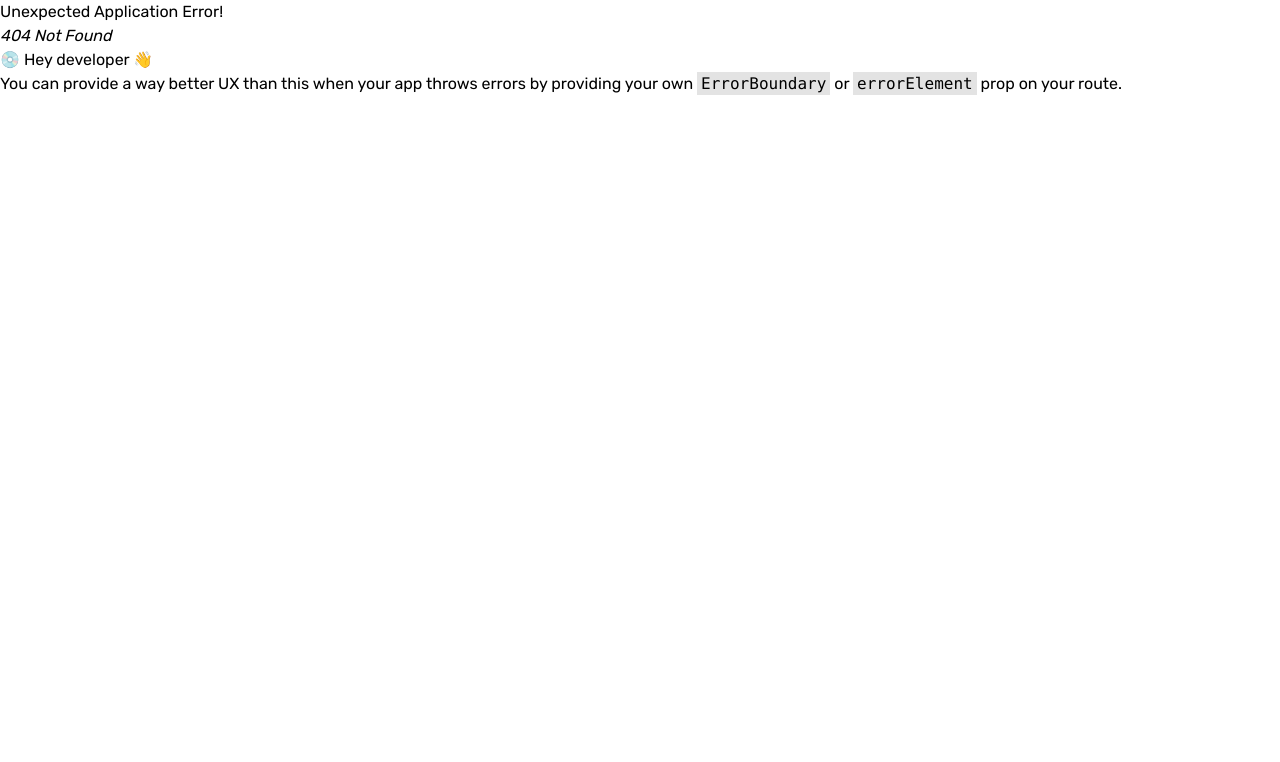
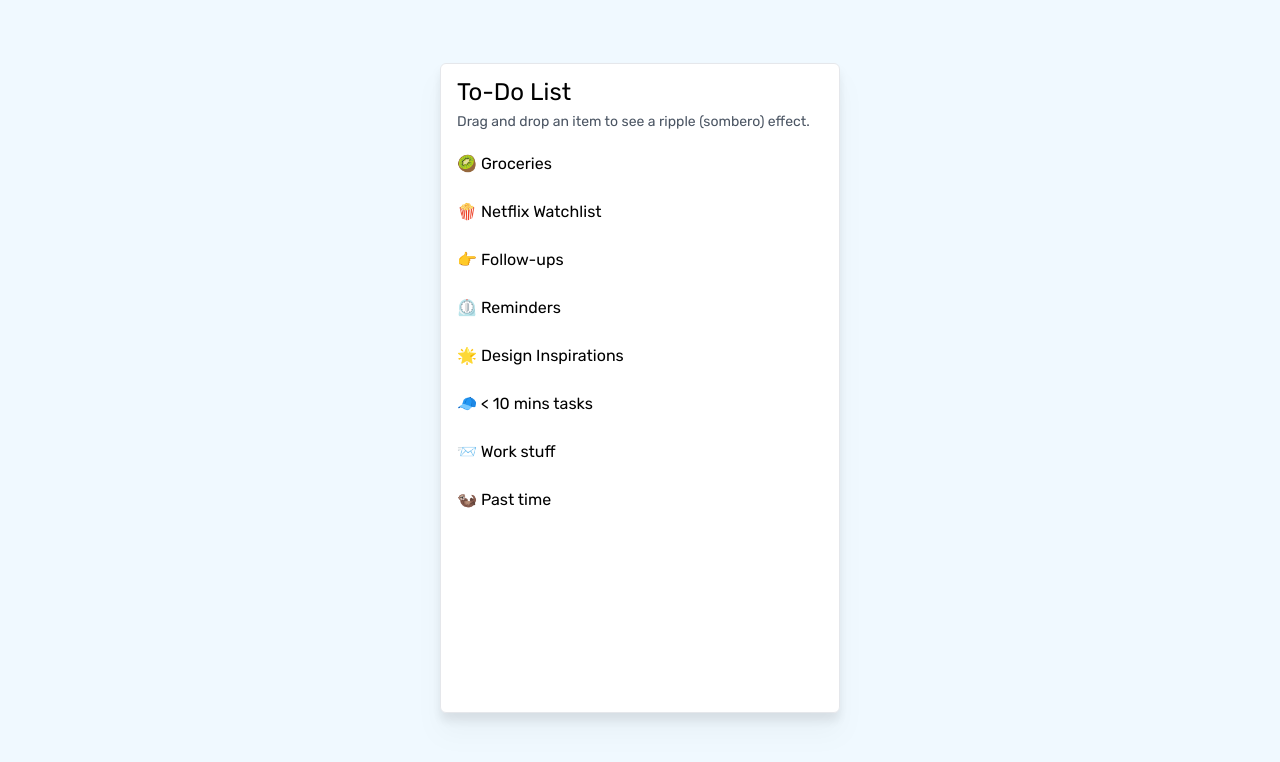
Before and after one commit to ajitid/animation-playground-with-react-spring-v9, a React (Vite) app: page /ripple-list in a window 1280 px wide. Before the commit this address had no page. Shown: the top 762 px of the page. Built offline with nearby package versions, Linux system fonts and the light colour scheme.

Commit message:
take my dinero, my sombero | prepare for adding sombero by making list draggable

```diff
--- a/src/main.tsx
+++ b/src/main.tsx
@@ -5,6 +5,7 @@ import { createBrowserRouter, RouterProvider, Link } from "react-router-dom";
 import "./main.css";
 
 import { BB10TextTransition } from "./pages/bb10-text-transition";
+import { FluidSomberoList } from "./pages/fluid-sombero-list";
 import { HtcHd2HomeDock } from "./pages/htc-hd2-home-dock";
 import { ListItemTransition } from "./pages/list-item-transition";
 import { WireAndSockets } from "./pages/wire-and-scokets";
@@ -43,6 +44,9 @@ const router = createBrowserRouter([
           <li>
             <PageLink text="A connection with a wire and sockets" link="wire-and-sockets" />
           </li>
+          <li>
+            <PageLink text="A list with ripple effect" link="ripple-list" />
+          </li>
         </ul>
       </div>
     ),
@@ -52,20 +56,20 @@ const router = createBrowserRouter([
     element: <BB10TextTransition />,
   },
   {
-    path: "list-items",
-    element: <ListItemTransition />,
+    path: "htc-hd2-home-dock",
+    element: <HtcHd2HomeDock />,
   },
   {
-    path: "htc-hd2-home-dock",
-    element: <HtcHd2HomeDock />,
+    path: "chat-bubbles",
+    element: <ListItemTransition />,
   },
   {
     path: "wire-and-sockets",
     element: <WireAndSockets />,
   },
   {
-    path: "chat-bubbles",
-    element: <ListItemTransition />,
+    path: "ripple-list",
+    element: <FluidSomberoList />,
   },
 ]);
 
--- /dev/null
+++ b/src/pages/fluid-sombero-list.tsx
@@ -0,0 +1,96 @@
+// Inspiration: https://twitter.com/jmtrivedi/status/1521190109617410048
+// Draggable list code taken from here: https://codesandbox.io/s/github/pmndrs/react-spring/tree/master/demo/src/sandboxes/draggable-list?file=/src/App.tsx:877-1033
+
+import { DefaultLayout } from "@/default-layout";
+import { clamp } from "@/uff/clamp";
+import { moveArrayItem } from "@/uff/moveArrayItem";
+import { useSprings, a, SpringConfig, SpringProps, useSpring } from "@react-spring/web";
+import { useDrag } from "@use-gesture/react";
+import { useRef } from "react";
+
+const items = [
+  "🥝 Groceries",
+  "🍿 Netflix Watchlist",
+  "👉 Follow-ups",
+  "⏲️ Reminders",
+  "🌟 Design Inspirations",
+  "🧢 < 10 mins tasks",
+  "📨 Work stuff",
+  "🦦 Past time",
+];
+
+/*
+  TODO
+  - flick anim (project/deceleration rate)
+  - better sombero https://twitter.com/_chenglou/status/1521230129019588608?s=20&t=2Jk69IYFKO6DH_sZf62-QA
+*/
+
+const ITEM_HEIGHT = 24 + /* padding */ 12 * 2;
+
+export const FluidSomberoList = () => {
+  const { bind, springs } = useDraggable(items);
+
+  return (
+    <DefaultLayout className="pb-6 grid place-items-center bg-sky-50 cursor-touch">
+      <div className="w-[400px] h-[650px] border rounded-md bg-white drop-shadow-xl py-3 px-4 overflow-hidden">
+        <h1 className="mb-1 text-2xl">To-Do List</h1>
+        <p className="mb-2 text-gray-600 text-sm">
+          Drag and drop an item to see a ripple (sombero) effect.
+        </p>
+        <ul className="relative">
+          {springs.map(({ zIndex, y, scale }, i) => {
+            return (
+              <a.li
+                {...bind(i)}
+                key={i}
+                // add backdrop opacity
+                className="py-3 select-none absolute touch-none"
+                style={{
+                  zIndex,
+                  y,
+                  scale,
+                }}
+                children={items[i]}
+              />
+            );
+          })}
+        </ul>
+      </div>
+    </DefaultLayout>
+  );
+};
+
+const updateSpring =
+  (order: number[], active = false, originalIndex = 0, curIndex = 0, y = 0) =>
+  (index: number): Parameters<typeof useSpring>[0] =>
+    active && index === originalIndex
+      ? {
+          y: curIndex * ITEM_HEIGHT + y,
+          scale: 1.1,
+          zIndex: 1,
+          immediate: (key) => key === "y" || key === "zIndex",
+        }
+      : {
+          y: order.indexOf(index) * ITEM_HEIGHT,
+          scale: 1,
+          zIndex: 0,
+          immediate: false,
+        };
+
+const useDraggable = (items: string[]) => {
+  const order = useRef(items.map((_, index) => index)); // Store indicies as a local ref, this represents the item order
+  const [springs, api] = useSprings(items.length, updateSpring(order.current)); // Create springs, each corresponds to an item, controlling its transform, scale, etc.
+  const bind = useDrag(({ args: [originalIndex], active, movement: [, y] }) => {
+    const curIndex = order.current.indexOf(originalIndex);
+    const curRow = clamp(
+      Math.round((curIndex * ITEM_HEIGHT + y) / ITEM_HEIGHT),
+      0,
+      items.length - 1
+    );
+    const newOrder = moveArrayItem(order.current, curIndex, curRow);
+    api.start(updateSpring(newOrder, active, originalIndex, curIndex, y)); // Feed springs new style data, they'll animate the view without causing a single render
+    if (!active) order.current = newOrder;
+  });
+
+  return { springs, bind };
+};
--- /dev/null
+++ b/src/uff/clamp.ts
@@ -0,0 +1,8 @@
+/**
+ * Clamps `n` between `a` and `b` (inlcusive).
+ */
+export const clamp = (n: number, a: number, b: number) => {
+  const low = Math.min(a, b);
+  const high = Math.max(a, b);
+  return Math.min(Math.max(n, low), high);
+};
--- /dev/null
+++ b/src/uff/moveArrayItem.ts
@@ -0,0 +1,35 @@
+// taken from https://github.com/granteagon/move/blob/master/src/index.js
+// orginally for fluid-sombero-list
+export function moveArrayItem<T>(array: T[], fromIndex: number, toIndex: number) {
+  /* #move - Moves an array item from one position in an array to another.
+     Note: This is a pure function so a new array will be returned, instead
+     of altering the array argument.
+    Arguments:
+    1. array      : Array in which to move an item.         (required)
+    2. fromIndex  : The index of the item to move.          (required)
+    3. toIndex    : The index to move item at moveIndex to. (required)
+  */
+  const item = array[fromIndex];
+  const length = array.length;
+  const diff = fromIndex - toIndex;
+
+  if (diff > 0) {
+    // move left
+    return [
+      ...array.slice(0, toIndex),
+      item,
+      ...array.slice(toIndex, fromIndex),
+      ...array.slice(fromIndex + 1, length),
+    ];
+  } else if (diff < 0) {
+    // move right
+    const targetIndex = toIndex + 1;
+    return [
+      ...array.slice(0, fromIndex),
+      ...array.slice(fromIndex + 1, targetIndex),
+      item,
+      ...array.slice(targetIndex, length),
+    ];
+  }
+  return array;
+}
```
Also changed, not shown: src/pages/wire-and-scokets.tsx (+15 -6 lines).
